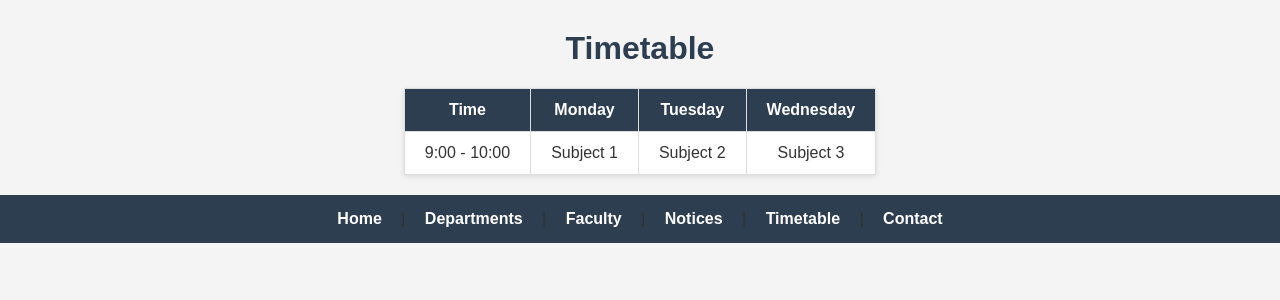
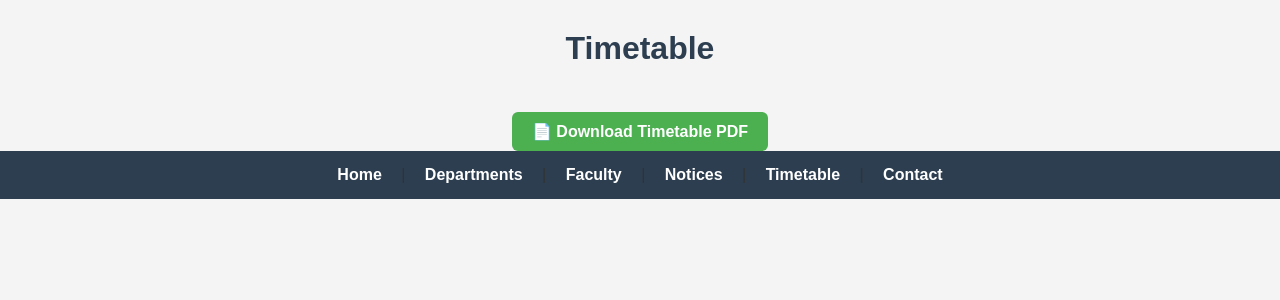
Before and after one commit to iapparavind07-dev/college-app, a Flask app: page /timetable in a window 1280 px wide. Shown: the top 300 px of the page. Run offline with Flask 3, Linux system fonts and the light colour scheme.

Commit message:
Added timetable download feature

```diff
--- a/requirements.txt
+++ b/requirements.txt
@@ -0,0 +1,2 @@
+Flask==3.1.3
+gunicorn==21.2.0
--- a/static/style.css
+++ b/static/style.css
@@ -224,3 +224,20 @@ p {
     font-size: 14px;
     line-height: 1.5;
 }
+.download-btn {
+  display: inline-block;
+  background-color: #4CAF50;
+  color: white;
+  padding: 10px 20px;
+  text-decoration: none;
+  border-radius: 6px;
+  font-weight: bold;
+  margin-top: 15px;
+}
+.download-btn:hover {
+  background-color: #45a049;
+}
+.download-container {
+  text-align: center;
+  margin-top: 30px;
+}
--- a/templates/department.html
+++ b/templates/department.html
@@ -50,5 +50,8 @@
     <div class="dept-box">
         <h2><a href="/departments/{{ dept_id }}/notices">Notice Board</a></h2>
     </div>
+    <div class="dept-box">
+        <h2><a href="/static/timetables/{{ dept_id }}.pdf" download>Timetable</a></h2>
+    </div>
 </body>
 </html>
--- a/templates/timetable.html
+++ b/templates/timetable.html
@@ -2,25 +2,18 @@
 <html lang="en">
 <head>
     <meta charset="UTF-8">
-    <title>Timetable - SRNM College</title>
+    <title> collage Timetable - SRNM College</title>
     <link rel="stylesheet" href="{{ url_for('static', filename='style.css') }}">
 </head>
 <body>
     <h1>Timetable</h1>
-    <table border="1">
-        <tr>
-            <th>Time</th>
-            <th>Monday</th>
-            <th>Tuesday</th>
-            <th>Wednesday</th>
-        </tr>
-        <tr>
-            <td>9:00 - 10:00</td>
-            <td>Subject 1</td>
-            <td>Subject 2</td>
-            <td>Subject 3</td>
-        </tr>
-    </table>
+
+    <div class="download-container">
+        <a href="/static/timetable.pdf" download class="download-btn">
+            📄 Download Timetable PDF
+        </a>
+    </div>
+
     <nav>
         <a href="/">Home</a> |
         <a href="/departments">Departments</a> |
```
Also changed, not shown: 2 other files.
